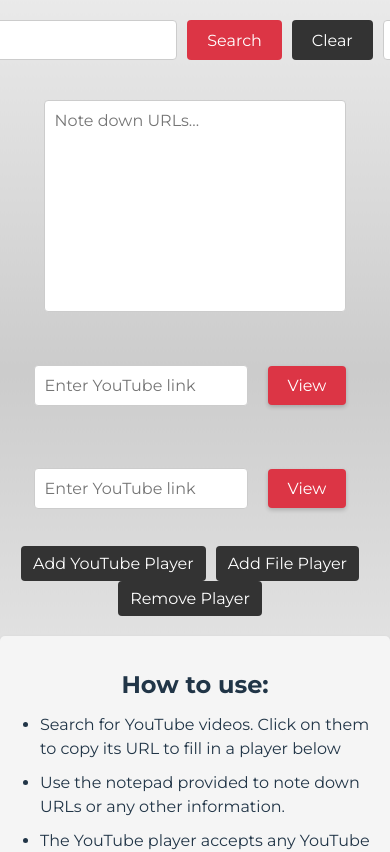
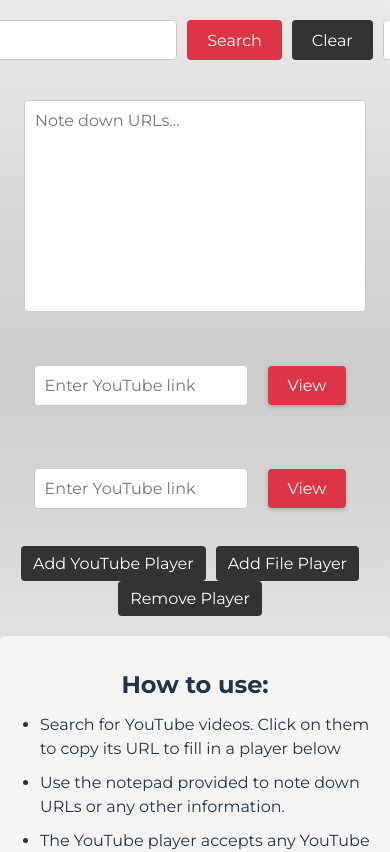
Before and after one commit to ArmSiwatK/play-multiple-videos, a React (Vite) app: page / in a window 390 px wide. Shown: the top 852 px of the page. Built offline with nearby package versions, Linux system fonts and the light colour scheme.

Commit message:
style: NotePad width

```diff
--- a/src/components/NotePad/NotePad.css
+++ b/src/components/NotePad/NotePad.css
@@ -5,8 +5,7 @@
 }
 
 .notepad-textarea {
-    width: 50%;
-    height: 30%;
+    width: 40rem;
     padding: 10px;
     border: 1px solid #ccc;
     border-radius: 4px;
@@ -23,8 +22,7 @@
 
 @media (max-width: 768px) {
     .notepad-textarea {
-        width: 75%;
-        height: 30%;
+        width: 20rem;
         padding: 10px;
         border: 1px solid #ccc;
         border-radius: 4px;
```
